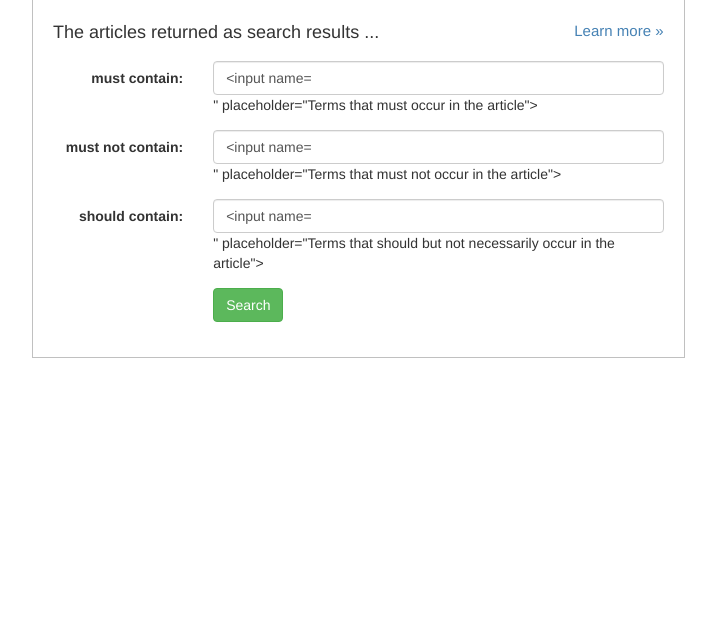
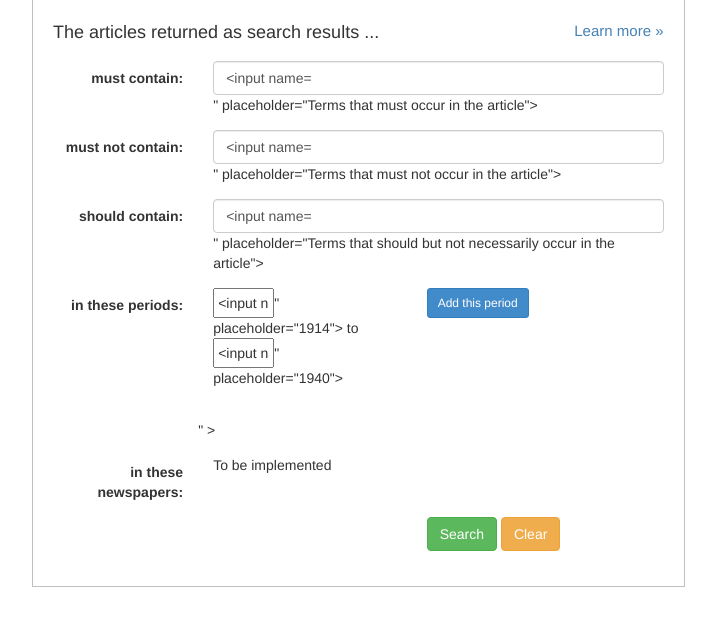
Before and after one commit to KBNLresearch/spatio-temporal-topics, a Django app: template st/templates/newstopics/index.html in a window 1280 px wide. Shown: the part 71-697 px from the top of the page, without its empty margins (38-754 px from the left). Run offline with Django 3.2, Linux system fonts and the light colour scheme; the template is opened without the code that fills it: most values are stand-ins (such as "Sample title", 1, 10 or a date in 2020); form fields are guessed from the names that the template uses; parts of the project's set-up code (start-up, migrations or seed data) failed here and were passed over; some libraries are stand-ins or nearby versions.

Commit message:
add multiple periods, not done yet

```diff
--- a/st/st/settings.py
+++ b/st/st/settings.py
@@ -110,6 +110,10 @@ TEMPLATE_DIRS = (
 from elasticsearch import Elasticsearch
 
 ES = Elasticsearch()
+INDEX = 'kb_krant'
+DOC_TYPE = 'article'
+SEARCH_FIELDS = ['text', 'title']
+PAGE_SIZE = 10
 
 # Parameters for topic modeling
 
--- a/st/st/urls.py
+++ b/st/st/urls.py
@@ -13,8 +13,8 @@ urlpatterns = patterns('',
 
     url(r'^$', 'newstopics.views.index'),
 
-    url(r'^simple_search', 'newstopics.views.simple_search'),
-    url(r'^advanced_search', 'newstopics.views.advanced_search'),
+    url(r'^simple_search/', 'newstopics.views.simple_search'),
+    url(r'^advanced_search/', 'newstopics.views.advanced_search'),
 
     url(r'^submit_query/$', 'newstopics.views.process_query'),
 
--- a/st/static/css/base.css
+++ b/st/static/css/base.css
@@ -1,3 +1,11 @@
 div.content {
     padding-top:70px;
 }
+
+.space3 {
+    padding: 3px;
+}
+
+.space5 {
+    padding: 5px;
+}
--- a/st/static/css/newstopics.css
+++ b/st/static/css/newstopics.css
@@ -57,3 +57,23 @@ span.advanced_searchbox_info {
     cursor: pointer;
     margin-left: 10px;
 }
+
+.err-msg {
+    color: red;
+}
+
+span.period_label {
+    background-color: #C0C0C0;
+    color: #fff;
+    font-size: 14px;
+    padding: 5px;
+    margin-right: 2px;
+}
+
+span.remove_period{
+    background-color: #C0C0C0;
+    color: #fff;
+    font-size: 17px;
+    margin-left: 3px;
+    cursor: pointer;
+}
--- a/st/static/js/newstopics.js
+++ b/st/static/js/newstopics.js
@@ -6,28 +6,80 @@ var total_pages = 0;
 var start_page = 1;
 var end_page = 1;
 var current_query = ''
-var colormap = {};
+var colormap = [];
+
+//store selected time periods
+//using start as key
+var current_periods_start = {};
+//using end as key
+var current_periods_end = {};
+
+var current_periods = [];
 
 $(document).ready(function(){
-//open advanced search
+
+//=========== Query operations ==================
+// Operations related to submit and specify
+// search request.
+//================================================
+
+//Advanced_search: turn on/off the option
 $('#advanced_option').click(function(){
     $('#advance_search').toggleClass('hidden');
 });
 
-//Learn more about writing queries
+//Advanced search: Open/close query language instruction
 $('#advanced_searchbox_learn').click(function(){
     $('#advanced_searchbox_info').toggleClass('hidden');
 });
-//dismiss the query instruction
+//Advanced search: Dismiss the query language instruction
 $('#advanced_searchbox_hideinfo').click(function(){
     $('#advanced_searchbox_info').toggleClass('hidden');
 });
 
-/*
-$('#search_submit').click(function(){
-    $('#simple_search').submit()
+//Advanced_search: add time period
+$('#btn_add_period').click(function(){
+    //Get the filled in years
+    var start = $('#period_start').val();
+    var end = $('#period_end').val();
+
+    if (check_year(start, end)){
+        //check its relation to existing periods
+        var exists = current_periods.filter(function(d){
+            return d[0] == start && d[1] == end;
+        });
+        //If already exists, do nothing
+        if (exists.length == 0){
+            //Check if it's covered by an existing period
+            var covered = current_periods.filter(function(d){
+                return d[0] <= start && d[1] >= end;
+            });
+            //Check if it covers an existing period
+            var cover = current_periods.filter(function(d){
+                return d[0] >= start && d[1] <= end;
+            });
+
+            //If it doesn't covered or is covered by existing periods
+            if (covered.length == 0 && cover.length == 0){
+                //Add the period to existing periods
+                var id = current_periods.length;
+                current_periods.push([start, end, id]);
+                //Show selected period
+                show_selected_period(start, end);
+            }
+            else if (covered.length > 0){
+                warn_coverage([start, end], covered[0], 'covered');
+            }
+            else if (cover.length > 0){
+                warn_coverage([start, end], cover[0], 'cover');
+            }
+            //Set the hidden input values
+            set_selected_values();
+        }
+    }
 });
-*/
+
+
 /*
 //Sumit a query and get result then make visualisation
 $('#search_submit').click(function(){
@@ -57,6 +109,115 @@ $('#pagination').on('click', '#right_pager', function(){
 //Click on filtering
 
 });
+
+/*========== Functions =================*/
+
+
+// ======= Query operations ===============
+//  Functions related to query operations
+// ========================================
+
+//Check the input time period
+function check_year(start, end) {
+    if (start == '' || end == '')
+        return false //do nothing
+
+    err1 = 'Error: Input should be a 4-digit number between 1914 and 1940, inclusive.'
+    err2 = 'Error: The starting year should not be later than the ending year.'
+
+    var syear = parseInt(start);
+    var eyear = parseInt(end);
+
+    valid = true
+    if (syear < 1914 || syear > 1940){
+        valid = false
+        //set element focus
+        $('#period_start').focus();
+        //set error msg
+        $('#period_err').text(err1);
+    }
+    else if (eyear < 1914 || eyear > 1940){
+        valid = false
+        //set element focus
+        $('#period_end').focus();
+        //set error msg
+        $('#period_err').text(err1);
+    }
+    else if (syear > eyear){
+        valid = false
+        $('#period_end').focus();
+        $('#period_err').text(err2)
+    }
+    if (valid)
+        $('#period_err').text('');
+    return valid;
+}
+
+function show_selected_period(start, end){
+    var added = []
+    for (var i = 0; i<current_periods.length; i++){
+        if (current_periods[i] == '')
+            continue
+        var ele = [
+            '<span class="period_label" id="period_'+i+'">',
+            current_periods[i][0] + '-' + current_periods[i][1],
+            '<span class="remove_period" id="remove_period_'+i+'"><sup>&times;</sup>',
+            '</span>',
+            '</span>'];
+        added.push(ele.join('\n'));
+    } //End showing element
+
+    $('#div_selected_periods').html(added.join('\n'));
+
+    //bind listener to the newly added periods
+    $('#div_selected_periods').on('click', '.remove_period', function(){
+    // Remove the selected element
+    var id = $(this).attr('id').replace('remove_', '');
+    $('#'+id).remove();
+    // Set the element in the array empty
+    var idx = id.replace('period_', '');
+        current_periods[idx] = '';
+    }); //End binding
+}
+
+function warn_coverage(newperiod, exist_period, type){
+    //Show warning a new period covers or is covered
+    // by an existing period
+    var content = ['<div class="alert alert-warning" role="alert">'];
+    if (type == 'covered')
+        content.push(['This period is covered by period ',
+             exist_period[0]+'-'+exist_period[1] + '.',
+             'Please select the period you want to keep:<br/>',
+            ].join(' '));
+    else if (type == 'cover')
+        content.push(['This period covers period',
+             exist_period[0] +'-'+ exist_period[1]+'.',
+             'Please select the period you want to keep:<br/>',
+            ].join(' '));
+
+    content.push('<button type="button" class="btn btn-default" id="new_period">'
+        +newperiod[0]+'-'+newperiod[1]+'</button>');
+    content.push('<button type="button" class="btn btn-default" id="old_period">'
+        +exist_period[0]+'-'+exist_period[1]+'</button>');
+    content.push('</div>');
+    //Show a alert for warning
+    $('#period_err').html(content.join(' '));
+    //Bind listener to the button in the error msg
+    $('#period_err').on('click', '#new_period', function(){
+        console.log('new');
+    });
+    $('#period_err').on('click', '#old_period', function(){
+        console.log(exist_period[2]);
+    })
+}
+
+
+function set_selected_values(){
+}
+
+
+
+
 
 /*
 function load_visualization(query){
--- a/st/templates/newstopics/index.html
+++ b/st/templates/newstopics/index.html
@@ -53,7 +53,7 @@
                 <li><p><strong>Exact phrase</strong>: quote the phrase. E.g., "first world war".</p></li>
                 <li><p><strong>Wildcard queries</strong>: use * to match any character sequences including the empty one, and ? to match any single character. <br/>E.g., duits*land would match both Duitschland and Duitsland.</p></li>
                 <li><p><strong>Term proximity</strong>: use #X(terms) to indicate that a set of query terms should occur within a span of X terms. <br/> E.g., #5(first world war) indicates terms "first", "world", "war" should span at most a length of 5 words.</p></li>
-                <li><p><strong>Orderd term proximity</strong>: use #oX(terms) to indicate that query terms should occur within a span of X terms in its exact order. <br/> E.g., #o3(great war) indicates terms "great" and "war" should span at most a length of 3 words, where "great" precedes "war". </p></li>
+                <li><p><strong>Ordered term proximity</strong>: use #oX(terms) to indicate that query terms should occur within a span of X terms in its exact order. <br/> E.g., #o3(great war) indicates terms "great" and "war" should span at most a length of 3 words, where "great" precedes "war". </p></li>
 
             </ol>
             </p>
@@ -90,11 +90,61 @@
             </div>
             </div>
 
+            <!-- specify the time periods-->
             <div class="form-group">
-                <div class="col-sm-offset-3 col-sm-9">
+            <label for="periods" class="col-sm-3 control-label">in these periods: </label>
+            <div class="col-sm-4">
+                <input type="text" size="4" maxlength="4" class="space3"
+                        id="period_start"
+                        value = "{{advanced_search_form.period_start}}"
+                        placeholder="1914"> to
+                <input type="text" size="4" maxlength="4" class="space3"
+                        id="period_end"
+                        value = "{{advanced_search_form.period_end}}"
+                        placeholder="1940">
+            </div>
+            <!--adding a specified period-->
+            <div class="col-sm-5">
+                <a
+                    class="btn btn-sm btn-primary"
+                    id="btn_add_period"
+                    >Add this period</a>
+            </div>
+            </div>
+
+            <!-- error message for improper input-->
+            <div class="form-group">
+            <div class="col-sm-offset-3 col-sm-9 err-msg" id="period_err">
+            </div>
+            </div>
+
+            <!--field to catch the specified periods-->
+            <div class="form-group">
+            <label for="selected_periods" class="col-sm-3 control-label"></label>
+            <div class="col-sm-9" id="div_selected_periods">
+            </div>
+            <input type="hidden" name="periods" id="input_selected_periods"
+                    value="{{advanced_searc_form.selected_periods}}"
+                    >
+            </div>
+
+            <!-- Select newspaepers to be searched-->
+            <div class="form-group">
+            <label for="newspapers" class="col-sm-3 control-label">in these newspapers: </label>
+            <div class="col-sm-9">
+                To be implemented
+            </div>
+            </div>
+
+            <!-- Submit the form -->
+            <div class="form-group">
+                <div class="col-sm-offset-7 col-sm-5">
                 <button type="submit" class="btn btn-success">Search</button>
+                <button type="button" class="btn btn-warning">Clear</button>
                 </div>
             </div>
+
+
         </form>
     </div>
     <!--Summarize comparison of concept statistics between locations-->
```
Also changed, not shown: st/newstopics/searchKBNews.py (+32 -11 lines), st/newstopics/views.py (+22 -5 lines).
